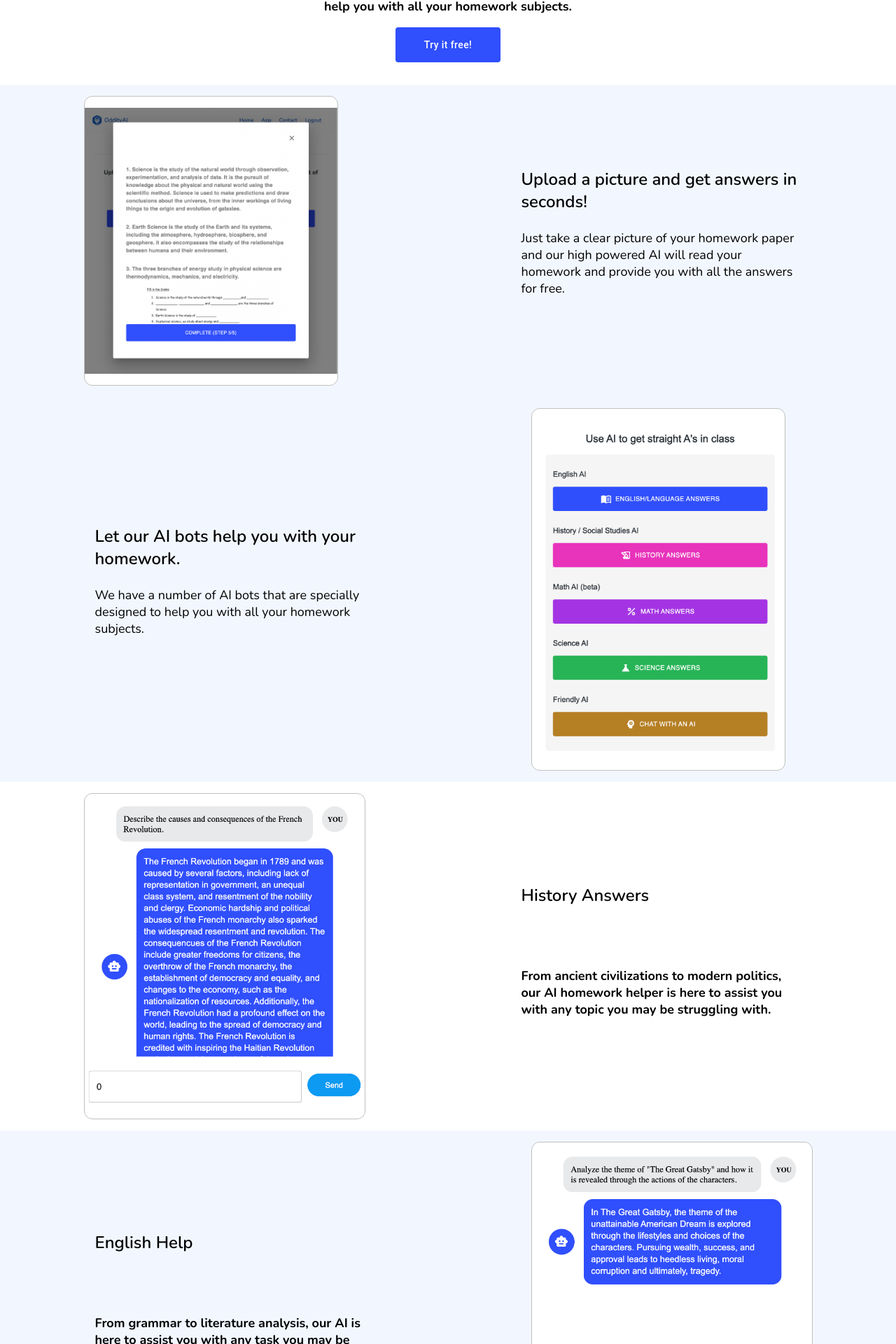
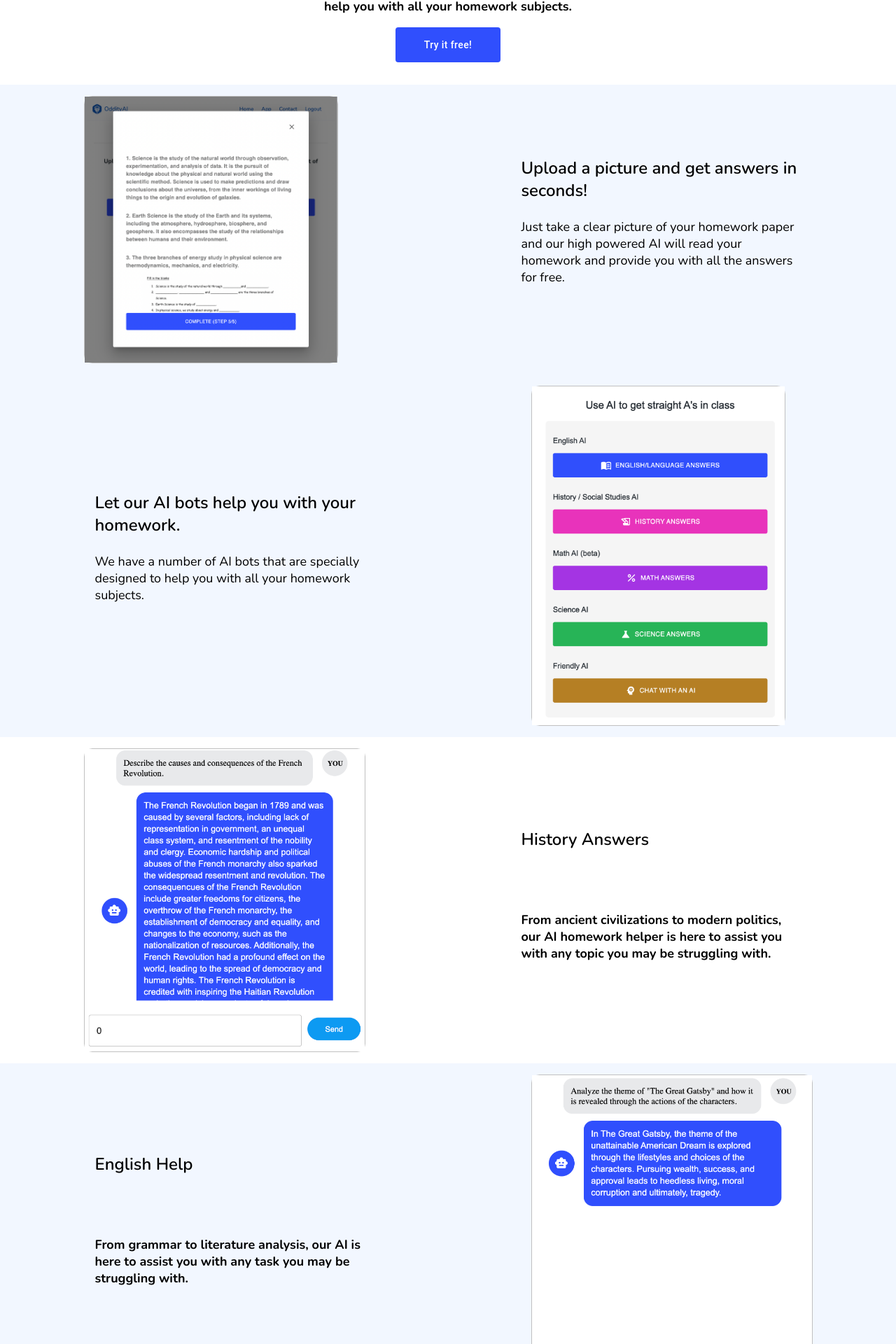
Before and after one commit to oddityai/oddity-front-end, a Next.js app: page / in a window 1280 px wide. Shown: the part 653-2573 px from the top of the page at 70% size. Built offline with nearby package versions, Linux system fonts and the light colour scheme; no server answers.

Commit message:
cut down file size

```diff
--- a/pages/api/checkout_sessions.js
+++ b/pages/api/checkout_sessions.js
@@ -20,7 +20,7 @@ export default async function handler(req, res) {
         cancel_url: `${req.headers.origin}/App?canceled=true`,
         automatic_tax: { enabled: true },
       });
-      res.redirect(303, session.url);
+      // res.redirect(303, session.url);
     } catch (err) {
       res.status(err.statusCode || 500).json(err.message);
     }
--- a/pages/index.js
+++ b/pages/index.js
@@ -10,6 +10,7 @@ import ReactGA from "react-ga4";
 import { useUser } from "@auth0/nextjs-auth0/client";
 import { loadStripe } from "@stripe/stripe-js";
 import { Html, Head, Main, NextScript } from "next/document";
+import Image from "next/image";
 
 const nunito = Nunito({ subsets: ["latin"] });
 const Contact = () => {
@@ -98,11 +99,14 @@ const Contact = () => {
               maxWidth: 400,
             }}
           >
-            <img
+            <Image
               alt="ai-homework-helper"
               name="ai-homework-helper"
+              width="0"
+              sizes="100vw"
+              height="0"
+              style={{ width: "100%", height: "auto" }}
               src="/landing-robot.png"
-              style={{ maxHeight: "100%", maxWidth: "100%" }}
             />
           </div>
           <div
@@ -193,11 +197,14 @@ const Contact = () => {
                 maxWidth: 400,
               }}
             >
-              <img
+              <Image
                 alt="ai-for-homework"
                 name="ai-for-homework"
                 src="/final-step.png"
-                style={{ maxHeight: "100%", maxWidth: "100%", margin: 16 }}
+                width="0"
+                sizes="100vw"
+                height="0"
+                style={{ width: "100%", height: "auto" }}
               />
             </div>
           </Link>
@@ -265,11 +272,14 @@ const Contact = () => {
                 maxWidth: 400,
               }}
             >
-              <img
+              <Image
                 alt="ai-homework"
                 name="ai-homework"
                 src="/buttons-page.png"
-                style={{ maxHeight: "100%", maxWidth: "100%", margin: 16 }}
+                width="0"
+                sizes="100vw"
+                height="0"
+                style={{ width: "100%", height: "auto" }}
               />
             </div>
           </Link>
@@ -301,11 +311,14 @@ const Contact = () => {
               maxWidth: 400,
             }}
           >
-            <img
+            <Image
               name="ai-homework-solutions"
               alt="ai-homework-solutions"
               src="/history-page1.png"
-              style={{ maxHeight: "100%", maxWidth: "100%", margin: 16 }}
+              width="0"
+              sizes="100vw"
+              height="0"
+              style={{ width: "100%", height: "auto" }}
             />
           </div>
           <div
@@ -371,11 +384,14 @@ const Contact = () => {
               maxWidth: 400,
             }}
           >
-            <img
+            <Image
               name="ai-homework-writer"
               alt="ai-homework-writer"
               src="/english-page-1.png"
-              style={{ maxHeight: "100%", maxWidth: "100%", margin: 16 }}
+              width="0"
+              sizes="100vw"
+              height="0"
+              style={{ width: "100%", height: "auto" }}
             />
           </div>
         </div>
@@ -406,11 +422,14 @@ const Contact = () => {
               maxWidth: 400,
             }}
           >
-            <img
+            <Image
               name="homework-ai"
               alt="homework-ai"
               src="/science-page-1.png"
-              style={{ maxHeight: "100%", maxWidth: "100%", margin: 16 }}
+              width="0"
+              sizes="100vw"
+              height="0"
+              style={{ width: "100%", height: "auto" }}
             />
           </div>
           <div
```
Also changed, not shown: pages/App.js (+11 -11 lines).
